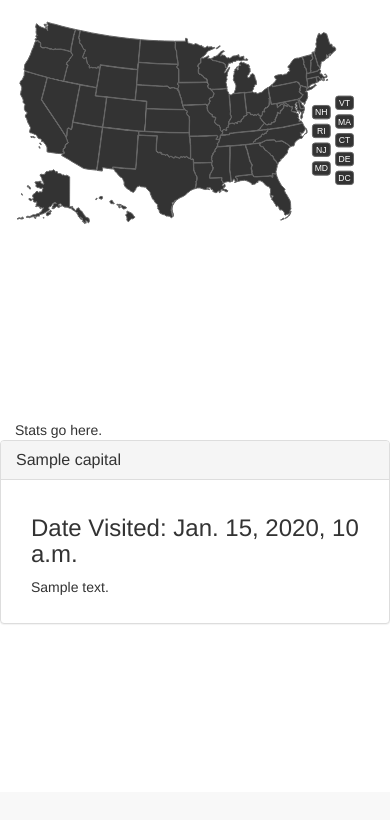
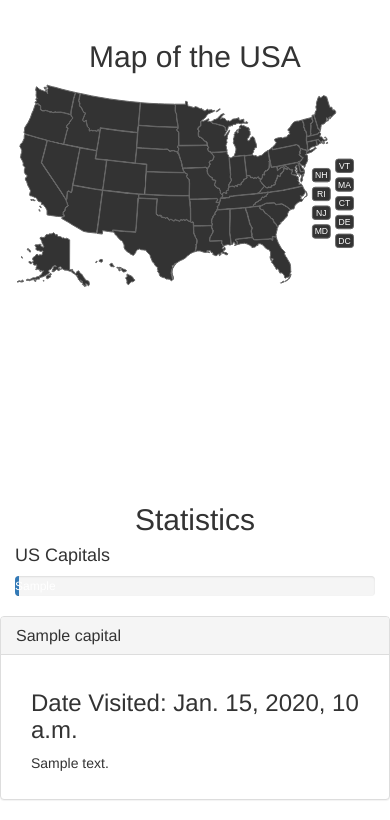
Before and after one commit to dtraleigh/capitals, a Django app: template templates/index.html in a window 390 px wide. Shown: the part 52-872 px from the top of the page. Before the commit the page ends 676 px from the top, so only its background shows below. Run offline with Django 3.2, Linux system fonts and the light colour scheme; the template is opened without the code that fills it: most values are stand-ins (such as "Sample title", 1, 10 or a date in 2020); some libraries are stand-ins or nearby versions.

Commit message:
Added Statistics progress bar for US capitals. Changed photo column number to 2 cause it looks better.

```diff
--- a/templates/index.html
+++ b/templates/index.html
@@ -22,11 +22,11 @@
 		{%for capital in all_capitals%}
 		#photos{{capital.id}} {
 		   line-height: 0;
-		   -webkit-column-count: 5;
+		   -webkit-column-count: 2;
 		   -webkit-column-gap:   0px;
-		   -moz-column-count:    5;
+		   -moz-column-count:    2;
 		   -moz-column-gap:      0px;
-		   column-count:         5;
+		   column-count:         2;
 		   column-gap:           0px;
 		}
 		#photos{{capital.id}} img {
@@ -35,16 +35,16 @@
 		}
 		@media (max-width: 1200px) {
 		  #photos{{capital.id}} {
-		  -moz-column-count:    4;
-		  -webkit-column-count: 4;
-		  column-count:         4;
+		  -moz-column-count:    2;
+		  -webkit-column-count: 2;
+		  column-count:         2;
 		  }
 		}
 		@media (max-width: 1000px) {
 		  #photos{{capital.id}} {
-		  -moz-column-count:    3;
-		  -webkit-column-count: 3;
-		  column-count:         3;
+		  -moz-column-count:    2;
+		  -webkit-column-count: 2;
+		  column-count:         2;
 		  }
 		}
 		@media (max-width: 800px) {
@@ -143,14 +143,21 @@
 
 <div class="container">
   <div class="row">
-		<div class="col-sm-6 col-xs-12">
+		<div class="col-md-6 col-sm-12 col-xs-12">
+			<h2 class="text-center">Map of the USA</h2>
   		<div id="map" style="width: 100%; height: 400px;"></div>
 			<!--
 		  <button id="over-md">mouseover MD</button> <button id="out-md">mouseout MD</button>
 		  <div id="map2" style="width: 300px; height: 300px;"></div> -->
 		</div>
-		<div class="col-sm-6 col-xs-12">
-			Stats go here.
+		<div class="col-md-6 col-sm-12 col-xs-12">
+			<h2 class="text-center">Statistics</h2>
+			<h4>US Capitals</h4>
+			<div class="progress">
+			  <div class="progress-bar" role="progressbar" aria-valuenow="{{us_capitals_visited_percent}}" aria-valuemin="0" aria-valuemax="100" style="width: {{us_capitals_visited_percent}}%;">
+			    {{us_capitals_visited}} / 50
+			  </div>
+			</div>
 		</div>
 	</div>
 
```
Also changed, not shown: capitals/views.py (+6 -1 lines).
